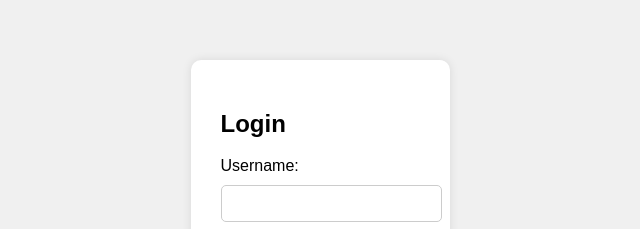
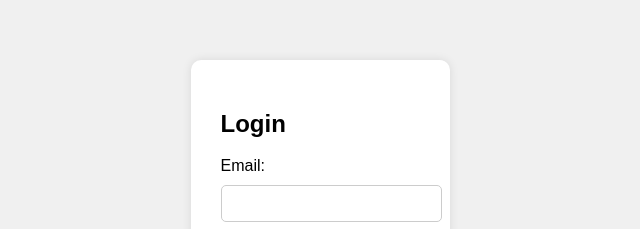
Before and after one commit to IKRAM482/Project-demo, a plain HTML site: page index.html in a window 1280 px wide. Shown: the part 183-412 px from the top of the page, 320-960 px from the left. Drawn offline with Linux system fonts and the light colour scheme.

Commit message:
Updated index.html

```diff
--- a/index.html
+++ b/index.html
@@ -42,7 +42,7 @@
   <div class="form-container">
     <h2>Login</h2>
     <form>
-      <label for="username">Username:</label><br>
+      <label for="username">Email:</label><br>
       <input type="text" id="username" name="username" required><br>
       <label for="password">Password:</label><br>
       <input type="password" id="password" name="password" required><br><br>
```
